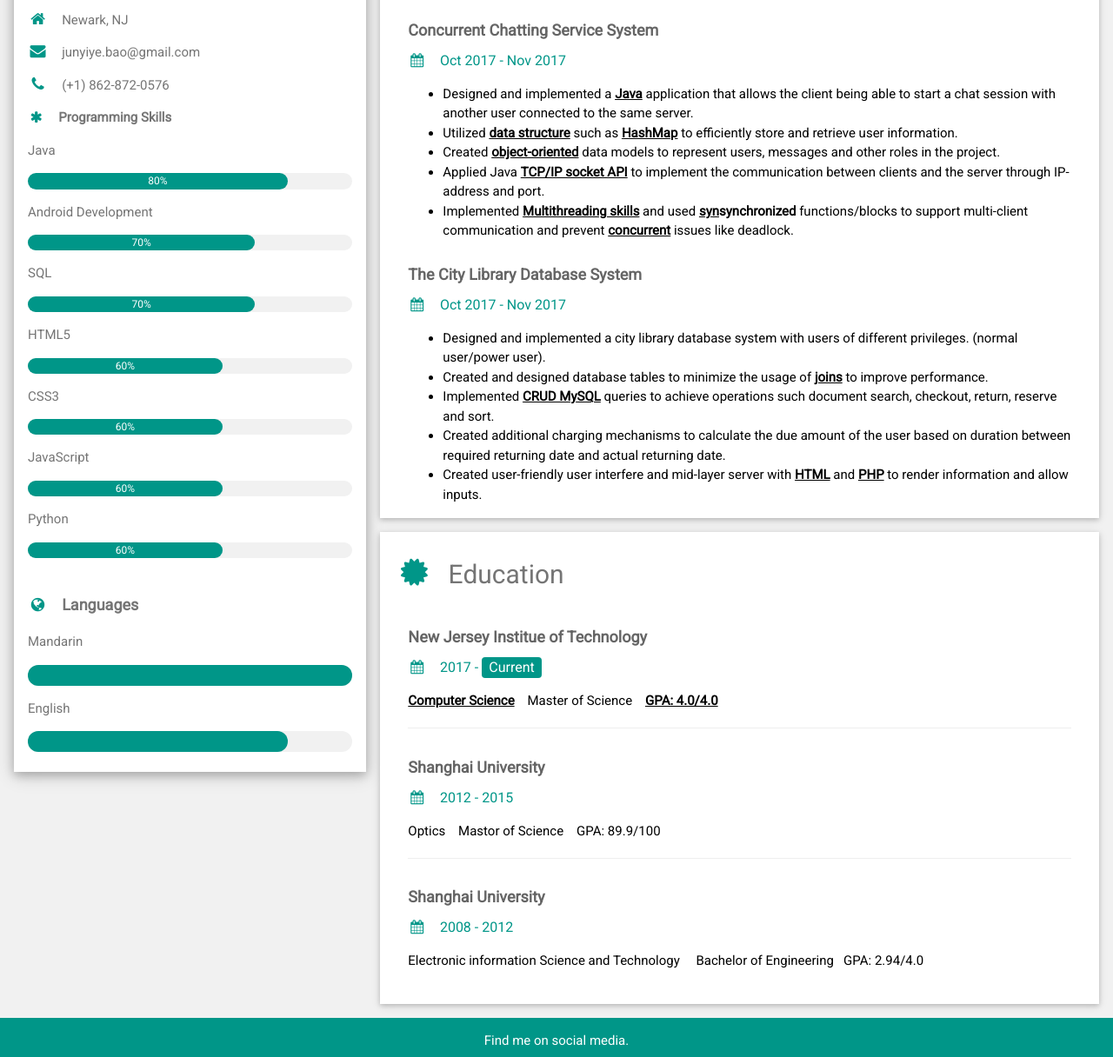
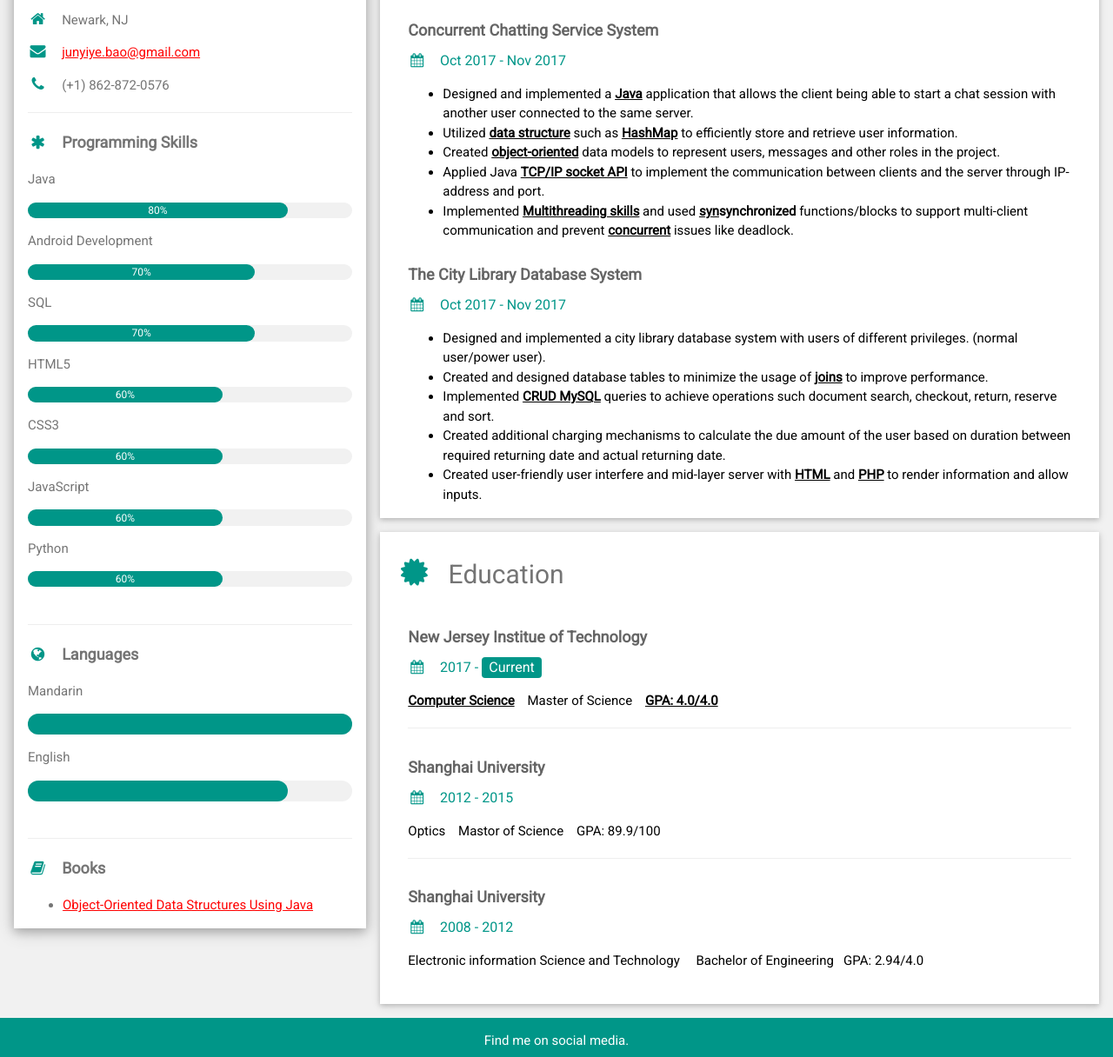
Before and after one commit to fergusbao/homepage, a plain HTML site: page index.html in a window 1280 px wide. Shown: the part 384-1600 px from the top of the page at 87% size. Drawn offline with nearby package versions, Linux system fonts and the light colour scheme.

```diff
--- /dev/null
+++ b/css/myCSS.css
@@ -0,0 +1,19 @@
+/* unvisited link */
+a:link {
+  color: red;
+}
+
+/* visited link */
+a:visited {
+  color: green;
+}
+
+/* mouse over link */
+a:hover {
+  color: hotpink;
+}
+
+/* selected link */
+a:active {
+  color: blue;
+}
--- a/index.html
+++ b/index.html
@@ -6,6 +6,7 @@
 <link rel="stylesheet" href="https://www.w3schools.com/w3css/4/w3.css">
 <link rel='stylesheet' href='https://fonts.googleapis.com/css?family=Roboto'>
 <link rel="stylesheet" href="https://cdnjs.cloudflare.com/ajax/libs/font-awesome/4.7.0/css/font-awesome.min.css">
+<link rel="stylesheet" href="css/myCSS.css">
 <style>
 html,body,h1,h2,h3,h4,h5,h6 {font-family: "Roboto", sans-serif}
 </style>
@@ -30,9 +31,9 @@
         <div class="w3-container">
           <p><i class="fa fa-briefcase fa-fw w3-margin-right w3-large w3-text-teal"></i>Student Programmer</p>
           <p><i class="fa fa-home fa-fw w3-margin-right w3-large w3-text-teal"></i>Newark, NJ</p>
-          <p><i class="fa fa-envelope fa-fw w3-margin-right w3-large w3-text-teal"></i>junyiye.bao@gmail.com</p>
-          <p><i class="fa fa-phone fa-fw w3-margin-right w3-large w3-text-teal"></i>(+1) 862-872-0576</p
-          <hr
+          <p><i class="fa fa-envelope fa-fw w3-margin-right w3-large w3-text-teal"><a href="mailto:junyiye.bao@gmail.com"></i>junyiye.bao@gmail.com</p></a>
+          <p><i class="fa fa-phone fa-fw w3-margin-right w3-large w3-text-teal"></i>(+1) 862-872-0576</p>
+          <hr>
 
           <p class="w3-large"><b><i class="fa fa-asterisk fa-fw w3-margin-right w3-text-teal"></i>Programming Skills</b></p>
           <p>Java</p>
@@ -66,6 +67,7 @@
             <div class="w3-container w3-center w3-round-xlarge w3-teal" style="width:60%">60%</div>
           </div>
           <br>
+          <hr>
 
           <p class="w3-large w3-text-theme"><b><i class="fa fa-globe fa-fw w3-margin-right w3-text-teal"></i>Languages</b></p>
           <p>Mandarin</p>
@@ -77,9 +79,14 @@
             <div class="w3-round-xlarge w3-teal" style="height:24px;width:80%"></div>
           </div>
           <br>
+          <hr>
+
+          <p class="w3-large w3-text-theme"><b><i class="fa fa-book fa-fw w3-margin-right w3-text-teal"></i>Books</b></p>
+          <ul>
+            <li><a href="http://www.jblearning.com/catalog/9781284089097/" class="bookslink">Object-Oriented Data Structures Using Java</a></li>
+          </ul>
         </div>
       </div><br>
-
     <!-- End Left Column -->
     </div>
 
```
